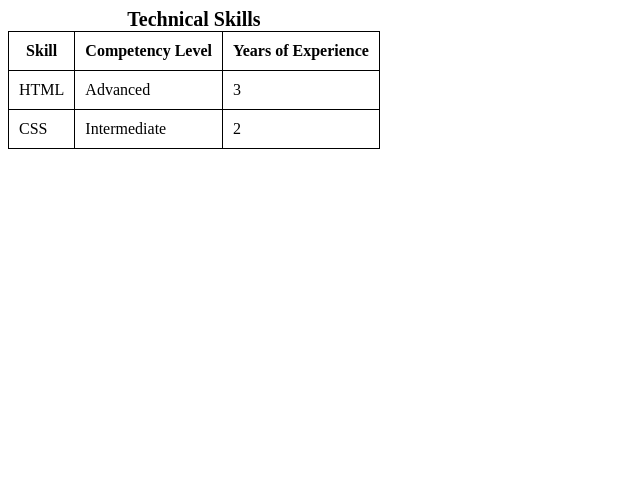
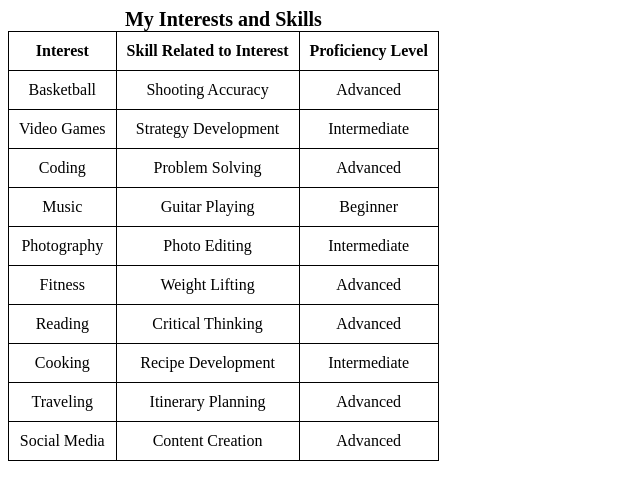
Before and after one commit to minibini8/IST263, a plain HTML site: page lab04/skills.html in a window 1280 px wide. Shown: the whole page, without its empty margins (0-640 px from the left). Drawn offline with Linux system fonts and the light colour scheme.

Commit message:
BRAND NEW
BRAND NEW

```diff
--- a/lab04/skills.html
+++ b/lab04/skills.html
@@ -3,7 +3,7 @@
 <head>
     <meta charset="UTF-8">
     <meta name="viewport" content="width=device-width, initial-scale=1.0">
-    <title>Skills</title>
+    <title>My Interests and Skills</title>
     <style>
         table, th, td {
             border: 1px solid black;
@@ -11,6 +11,7 @@
         }
         th, td {
             padding: 10px;
+            text-align: center;
         }
         caption {
             caption-side: top;
@@ -20,23 +21,66 @@
     </style>
 </head>
 <body>
+
+    <!-- Table with Interests and Skills -->
     <table>
-        <caption>Technical Skills</caption>
+        <caption>My Interests and Skills</caption>
         <tr>
-            <th>Skill</th>
-            <th>Competency Level</th>
-            <th>Years of Experience</th>
+            <th>Interest</th>
+            <th>Skill Related to Interest</th>
+            <th>Proficiency Level</th>
         </tr>
         <tr>
-            <td>HTML</td>
+            <td>Basketball</td>
+            <td>Shooting Accuracy</td>
             <td>Advanced</td>
-            <td>3</td>
         </tr>
         <tr>
-            <td>CSS</td>
+            <td>Video Games</td>
+            <td>Strategy Development</td>
             <td>Intermediate</td>
-            <td>2</td>
+        </tr>
+        <tr>
+            <td>Coding</td>
+            <td>Problem Solving</td>
+            <td>Advanced</td>
+        </tr>
+        <tr>
+            <td>Music</td>
+            <td>Guitar Playing</td>
+            <td>Beginner</td>
+        </tr>
+        <tr>
+            <td>Photography</td>
+            <td>Photo Editing</td>
+            <td>Intermediate</td>
+        </tr>
+        <tr>
+            <td>Fitness</td>
+            <td>Weight Lifting</td>
+            <td>Advanced</td>
+        </tr>
+        <tr>
+            <td>Reading</td>
+            <td>Critical Thinking</td>
+            <td>Advanced</td>
+        </tr>
+        <tr>
+            <td>Cooking</td>
+            <td>Recipe Development</td>
+            <td>Intermediate</td>
+        </tr>
+        <tr>
+            <td>Traveling</td>
+            <td>Itinerary Planning</td>
+            <td>Advanced</td>
+        </tr>
+        <tr>
+            <td>Social Media</td>
+            <td>Content Creation</td>
+            <td>Advanced</td>
         </tr>
     </table>
+
 </body>
 </html>
```
Also changed, not shown: lab04/contact.html (+1 -1 lines), 1 other file.
